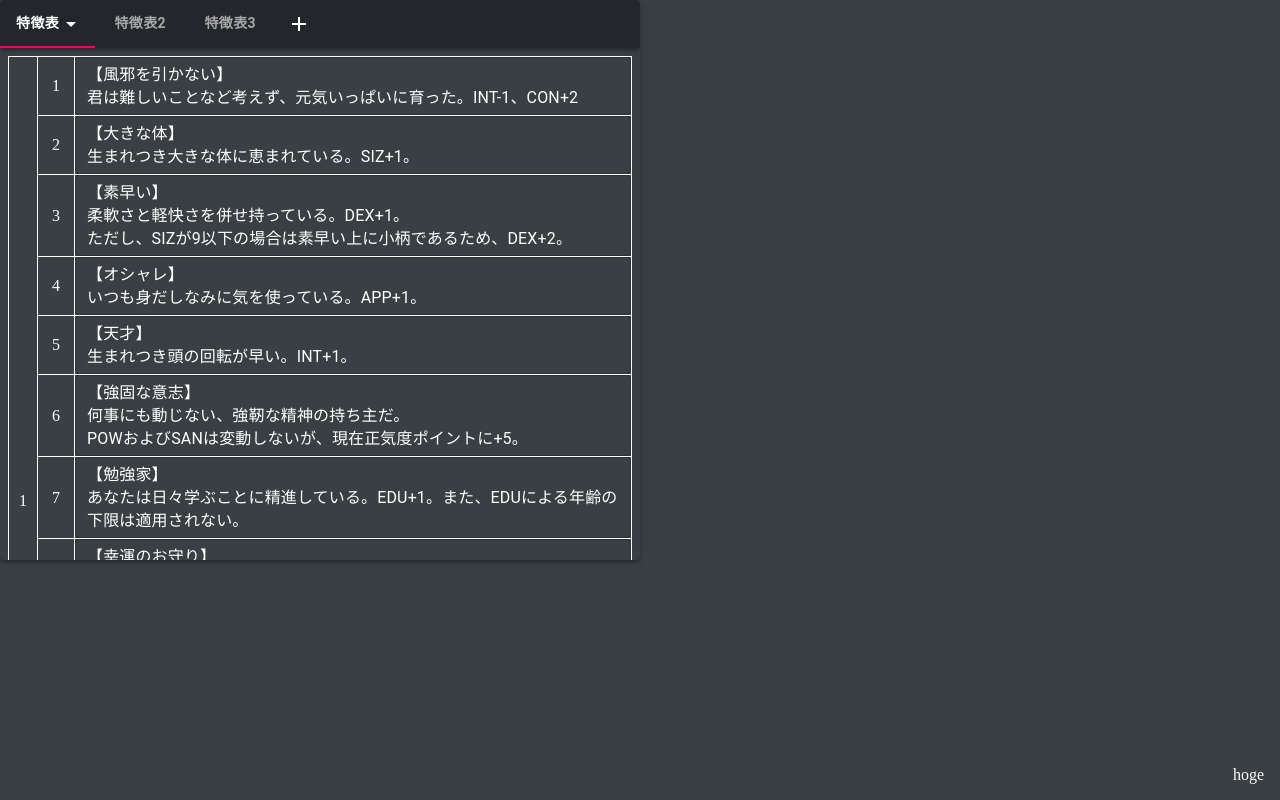
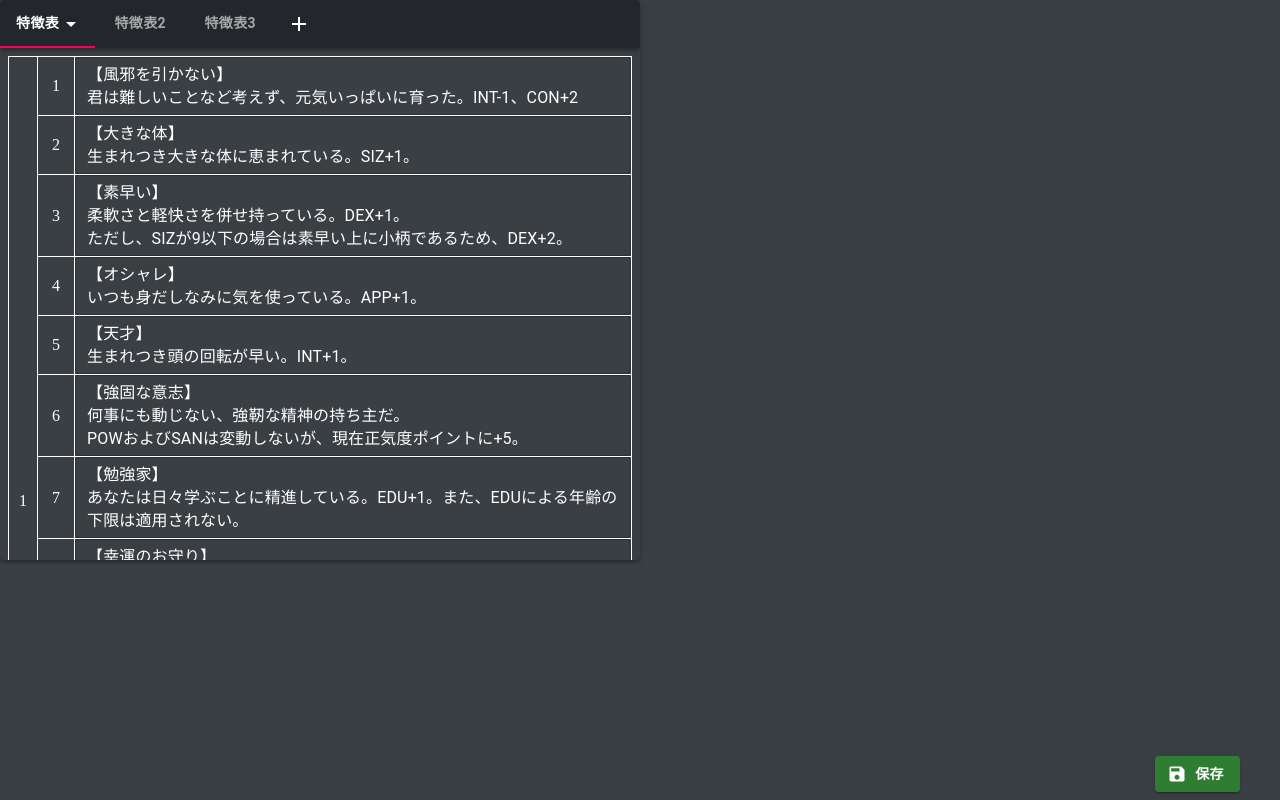
Before and after one commit to LyriDev/Iachara-CharacteristicTable, a React (Vite) app: page / in a window 1280 px wide. Built offline with nearby package versions, Linux system fonts and the light colour scheme.

Commit message:
Prepare SaveButton

```diff
--- a/src/popup/components/Footer.tsx
+++ b/src/popup/components/Footer.tsx
@@ -1,20 +1,17 @@
-import { useContext } from 'react'
-import { CharacteristicTableContext } from '../providers/CharacteristicTableProvider';
+import SaveButton from './SaveButton';
 
 export default function Footer(){
-    const {
-        characteristicTableData
-    } = useContext(CharacteristicTableContext);
-
     return (
         <div
             style={{
                 position: "fixed",
-                bottom: "1rem",
-                right: "1rem"
+                marginRight: "2rem",
+                padding: "0.5rem",
+                bottom: "0rem",
+                right: "0rem"
             }}
         >
-            hoge
+            <SaveButton/>
         </div>
     )
 };
--- a/src/popup/components/SaveButton.tsx
+++ b/src/popup/components/SaveButton.tsx
@@ -1,19 +1,18 @@
 import { useContext } from 'react'
 import { CharacteristicTableContext } from '../providers/CharacteristicTableProvider';
 import { Button } from '@mui/material';
+import SaveIcon from '@mui/icons-material/Save';
 
-export default function Footer(){
+export default function SaveButton(){
     const {
-        characteristicTableData
+
     } = useContext(CharacteristicTableContext);
 
     return (
         <Button
-            style={{
-                position: "fixed",
-                bottom: "1rem",
-                right: "1rem"
-            }}
+            variant="contained"
+            startIcon={<SaveIcon />}
+            color="success"
         >
             保存
         </Button>
```
